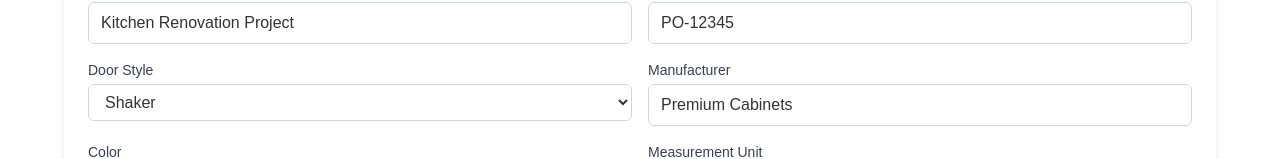
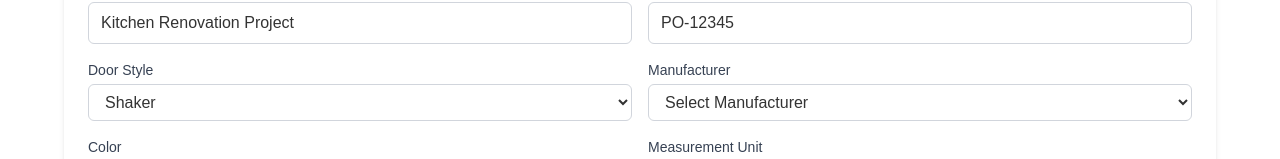
Before and after one commit to hancehardy/DDMPortal, a Next.js app in the folder ddm-portal/: page /orders/1/edit in a window 1280 px wide. Shown: the part 645-804 px from the top of the page. Built offline with nearby package versions, Linux system fonts and the light colour scheme.

Commit message:
Update manufacturer field to use dropdown selection in order form

```diff
--- a/ddm-portal/src/components/OrderDetails.tsx
+++ b/ddm-portal/src/components/OrderDetails.tsx
@@ -2,7 +2,7 @@ import React from 'react';
 import { useOrder } from '@/context/OrderContext';
 
 const OrderDetails: React.FC = () => {
-  const { orderData, updateOrderData, doorStyles, finishes, isLoading } = useOrder();
+  const { orderData, updateOrderData, doorStyles, finishes, manufacturers, isLoading } = useOrder();
 
   const handleChange = (e: React.ChangeEvent<HTMLInputElement | HTMLSelectElement>) => {
     const { name, value } = e.target;
@@ -70,14 +70,20 @@ const OrderDetails: React.FC = () => {
           <label htmlFor="manufacturer" className="block text-sm font-medium text-gray-700 mb-1">
             Manufacturer
           </label>
-          <input
-            type="text"
+          <select
             id="manufacturer"
             name="manufacturer"
             value={orderData.manufacturer}
             onChange={handleChange}
             className="w-full px-3 py-2 border border-gray-300 rounded-md focus:outline-none focus:ring-2 focus:ring-blue-500"
-          />
+          >
+            <option value="">Select Manufacturer</option>
+            {manufacturers.map((manufacturer) => (
+              <option key={manufacturer.name} value={manufacturer.name}>
+                {manufacturer.name}
+              </option>
+            ))}
+          </select>
         </div>
 
         <div>
```
